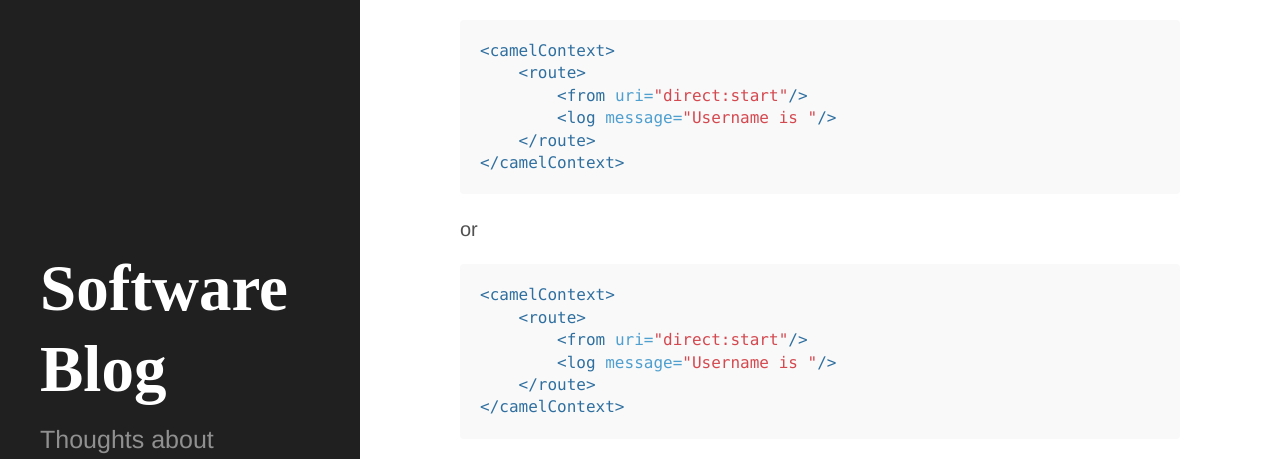
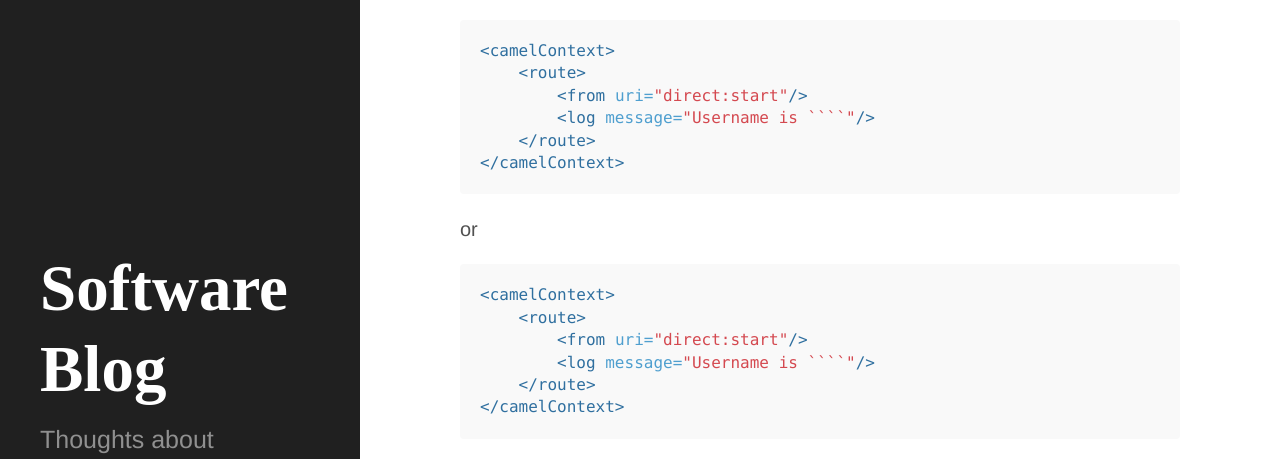
Before and after one commit to oscerd/oscerd.github.io, a Jekyll site: the page built from _posts/2022-03-24-camel-vault-cloud-provider.md, in a window 1280 px wide and 900 px high, scrolled down 1078 px. Shown: the part 152-611 px from the top of the window. Built offline with Jekyll 4.4.1, drawn with Linux system fonts in a browser that asks for light colours; some of the changed text lies outside the part shown.

Commit message:
Fix Properties in codeblock are not displayed

````diff
--- a/_posts/2022-03-24-camel-vault-cloud-provider.md
+++ b/_posts/2022-03-24-camel-vault-cloud-provider.md
@@ -37,7 +37,7 @@
 <camelContext>
     <route>
         <from uri="direct:start"/>
-        <log message="Username is {{aws:username}}"/>
+        <log message="Username is ``{{aws:username}}``"/>
     </route>
 </camelContext>
 ```
@@ -48,7 +48,7 @@
 <camelContext>
     <route>
         <from uri="direct:start"/>
-        <log message="Username is {{gcp:username}}"/>
+        <log message="Username is ``{{gcp:username}}``"/>
     </route>
 </camelContext>
 ```
@@ -154,7 +154,7 @@
 <camelContext>
     <route>
         <from uri="direct:start"/>
-        <log message="Username is {{gcp:database/username}}"/>
+        <log message="Username is ``{{gcp:database/username}}``"/>
     </route>
 </camelContext>
 ```
@@ -171,7 +171,7 @@
 <camelContext>
     <route>
         <from uri="direct:start"/>
-        <log message="Username is {{gcp:database/username:admin}}"/>
+        <log message="Username is ``{{gcp:database/username:admin}}``"/>
     </route>
 </camelContext>
 ```
````
